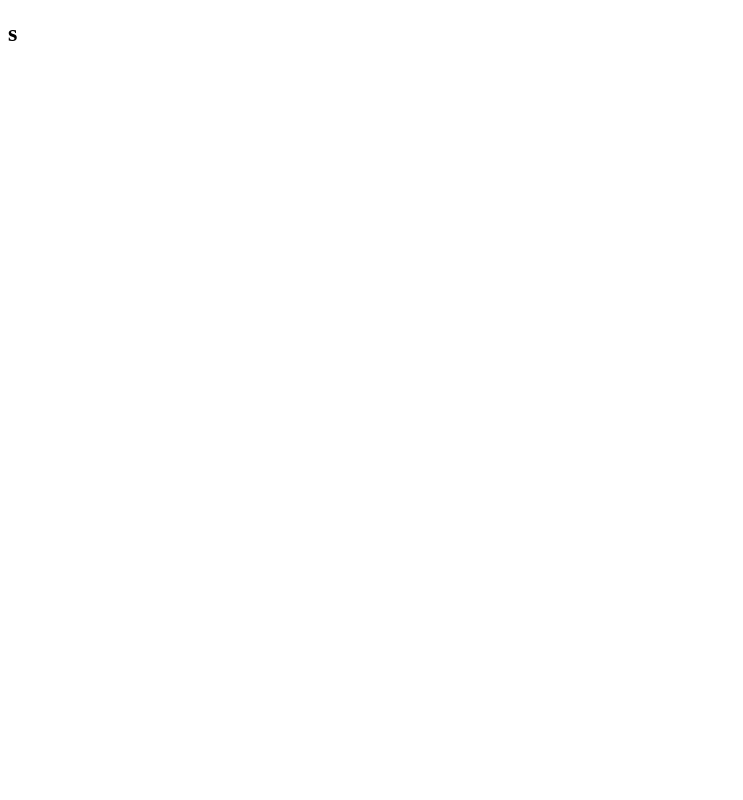
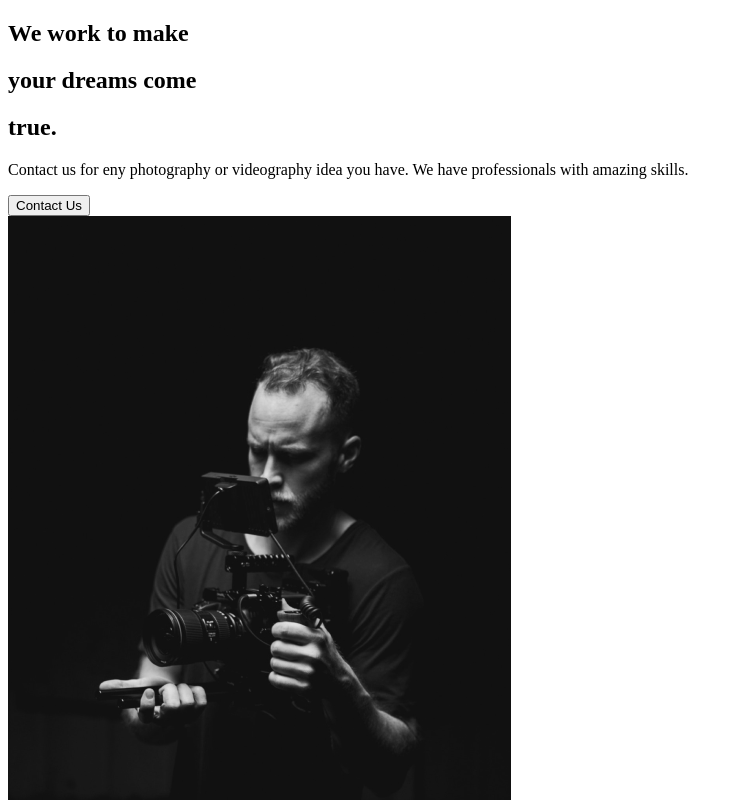
Before and after one commit to komjatia/photo-portfolio, a React (Create React App) app: page / in a window 1280 px wide. Shown: the top 800 px of the page, without its empty margins (0-743 px from the left). Built offline with nearby package versions, Linux system fonts and the light colour scheme.

Commit message:
AboutUs Section added

```diff
--- a/src/App.js
+++ b/src/App.js
@@ -1,7 +1,12 @@
+import React from "react";
+
+// Import pages
+import AboutUs from "./pages/AboutUs";
+
 function App() {
   return (
     <div className='App'>
-      <h2>s</h2>
+      <AboutUs />
     </div>
   );
 }
--- /dev/null
+++ b/src/components/AboutSection.jsx
@@ -0,0 +1,34 @@
+import React from "react";
+
+
+// Import images
+import guyWithGiutar from '../img/home1.png';
+
+const AboutSection = () => {
+  return (
+    <div className="about-section-container">
+      <div className="description">
+        <div className="title">
+          <div className="hide">
+            <h2>We work to make</h2>
+          </div>
+          <div className="hide">
+            <h2>your <span>dreams</span> come</h2>
+          </div>
+          <div className="hide">
+            <h2>true.</h2>
+          </div>
+        </div>
+      </div>
+      <p>Contact us for eny photography or videography idea you have. We have professionals with amazing skills.</p>
+      <button>Contact Us</button>
+      <div className="">
+        <div className="image">
+            <img src={guyWithGiutar} alt="guy with guitar"/>
+        </div>
+      </div>
+    </div>
+  )
+};
+
+export default AboutSection;
--- /dev/null
+++ b/src/pages/AboutUs.jsx
@@ -0,0 +1,12 @@
+import React from 'react';
+
+// Import components
+import AboutSection from '../components/AboutSection';
+
+export default function AboutUs() {
+    return (
+        <div>
+            <AboutSection />
+        </div>
+    )
+}
```
